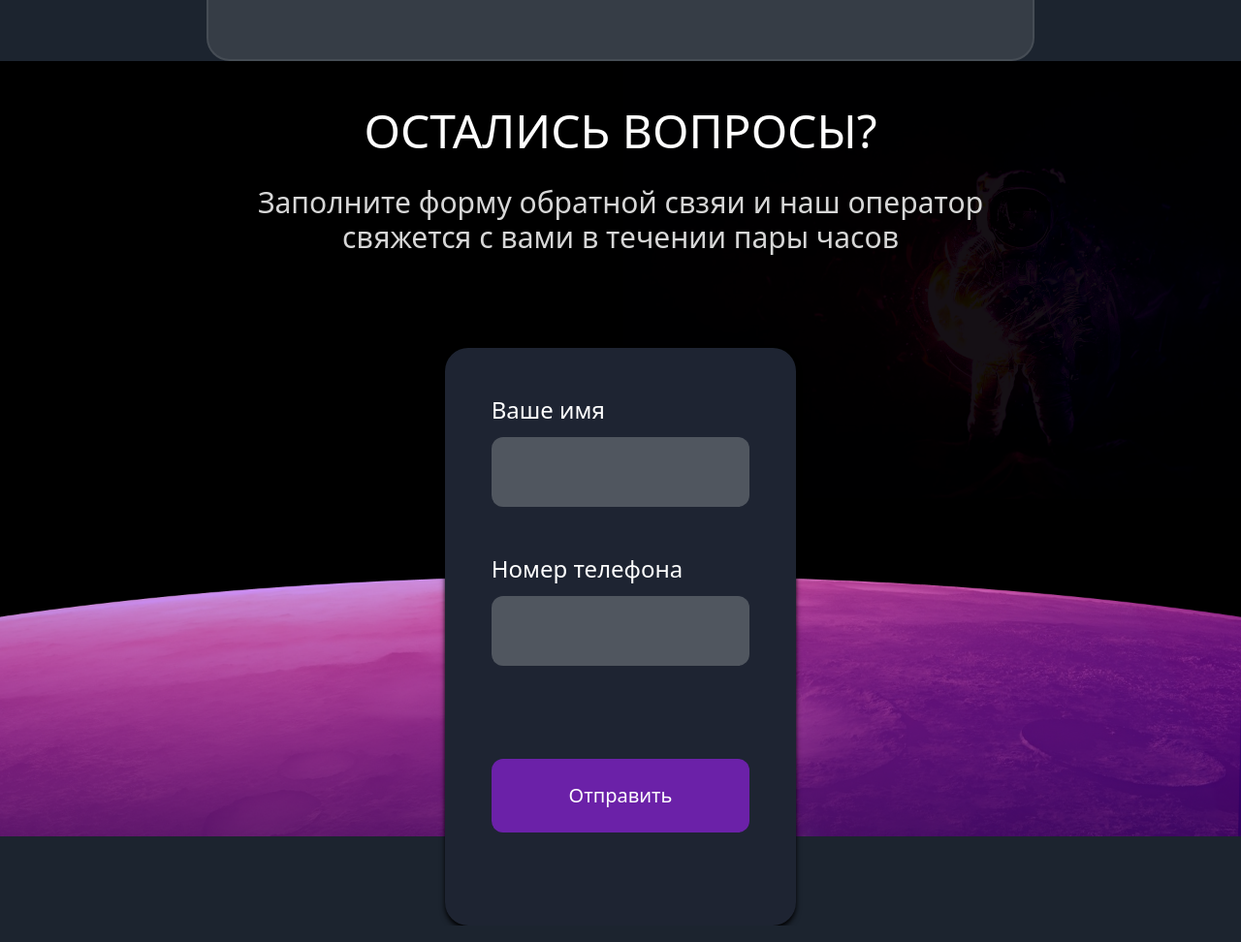
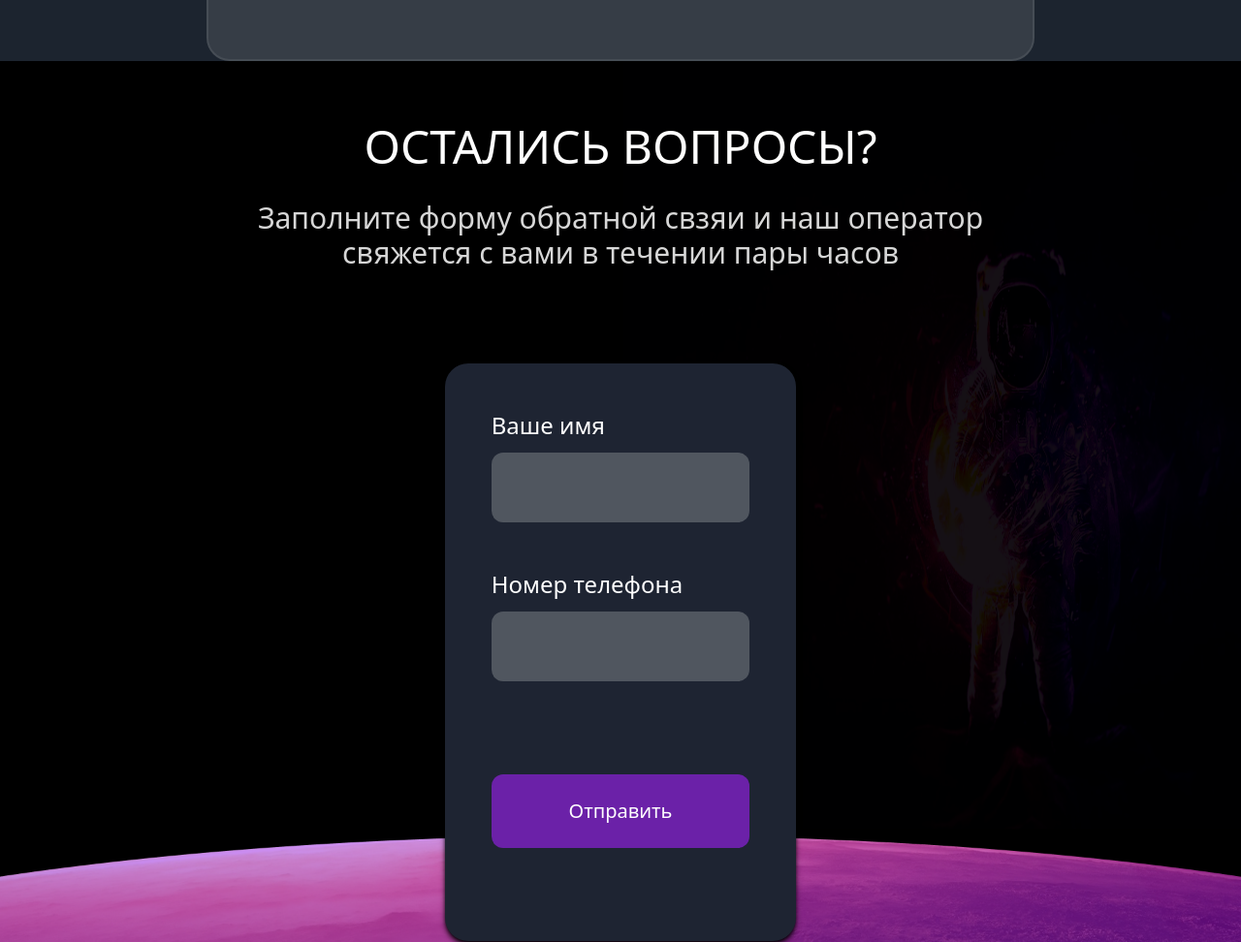
Before and after one commit to 2mpain/astro-mars, an Astro site: page / in a window 1280 px wide. Shown: the part 5808-6780 px from the top of the page at 97% size. Built offline with nearby package versions, Linux system fonts and the light colour scheme; Astro itself is replaced by a stand-in of ours.

Commit message:
fix have a questions section

```diff
--- a/src/components/sections/HaveQuestions.astro
+++ b/src/components/sections/HaveQuestions.astro
@@ -17,8 +17,8 @@ const {
 } = Astro.props;
 ---
 
-<section class="w-screen h-screen bg-black relative">
-	<div class="flex justify-center items-end h-1/4">
+<section class="w-screen min-h-screen bg-black relative py-16">
+	<div class="flex justify-center items-center h-1/2">
 		<Title title={title} subtitle={subtitle} />
 	</div>
 
@@ -27,7 +27,7 @@ const {
 		<img
 			src={bgImage}
 			alt="astronaut image"
-			class="absolute z-0 top-0 right-0 w-1/2 opacity-10"
+			class="absolute z-0 top-0 right-0 w-1/2 h-screen opacity-10"
 		/>
 	</div>
 
```
